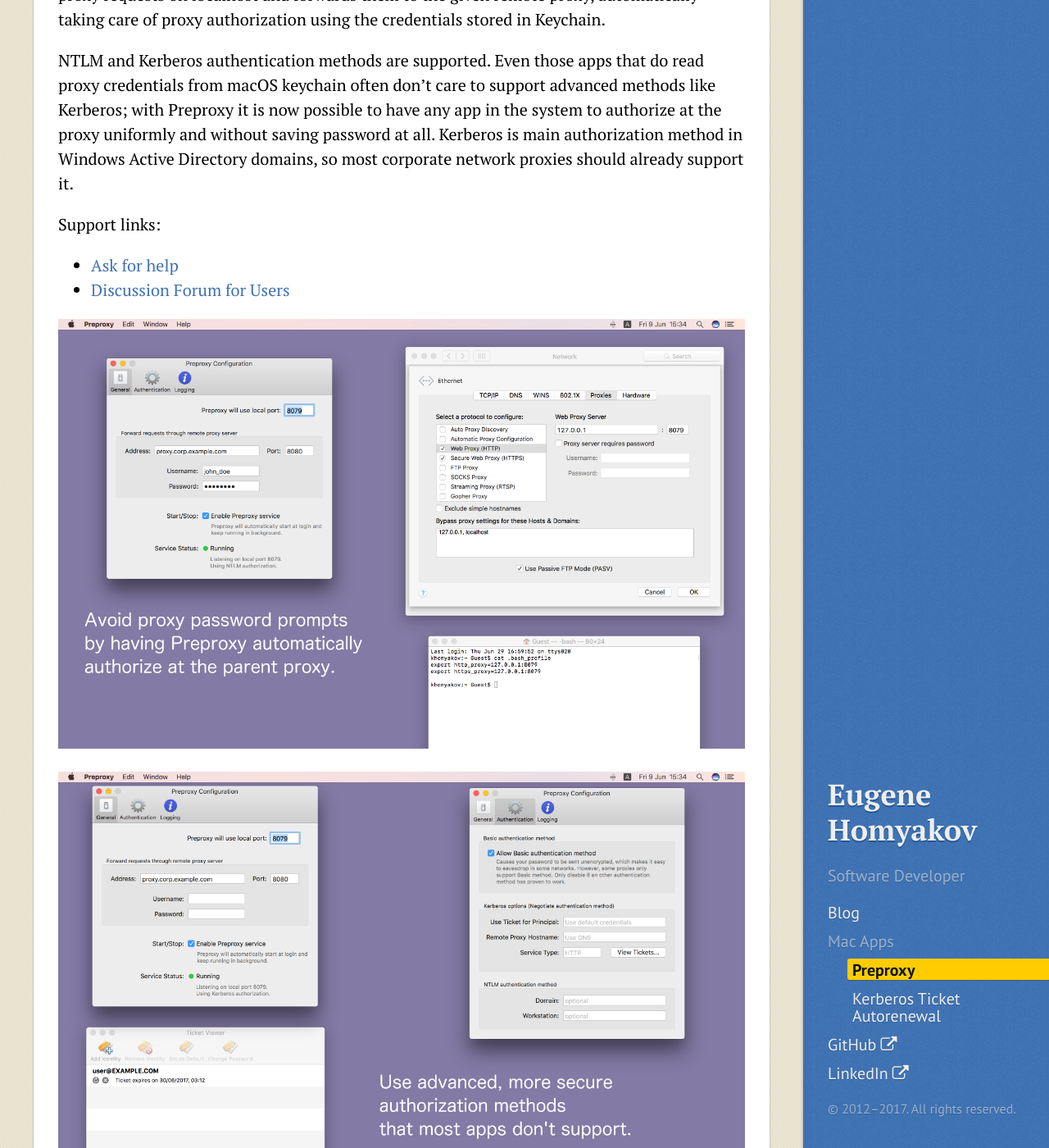
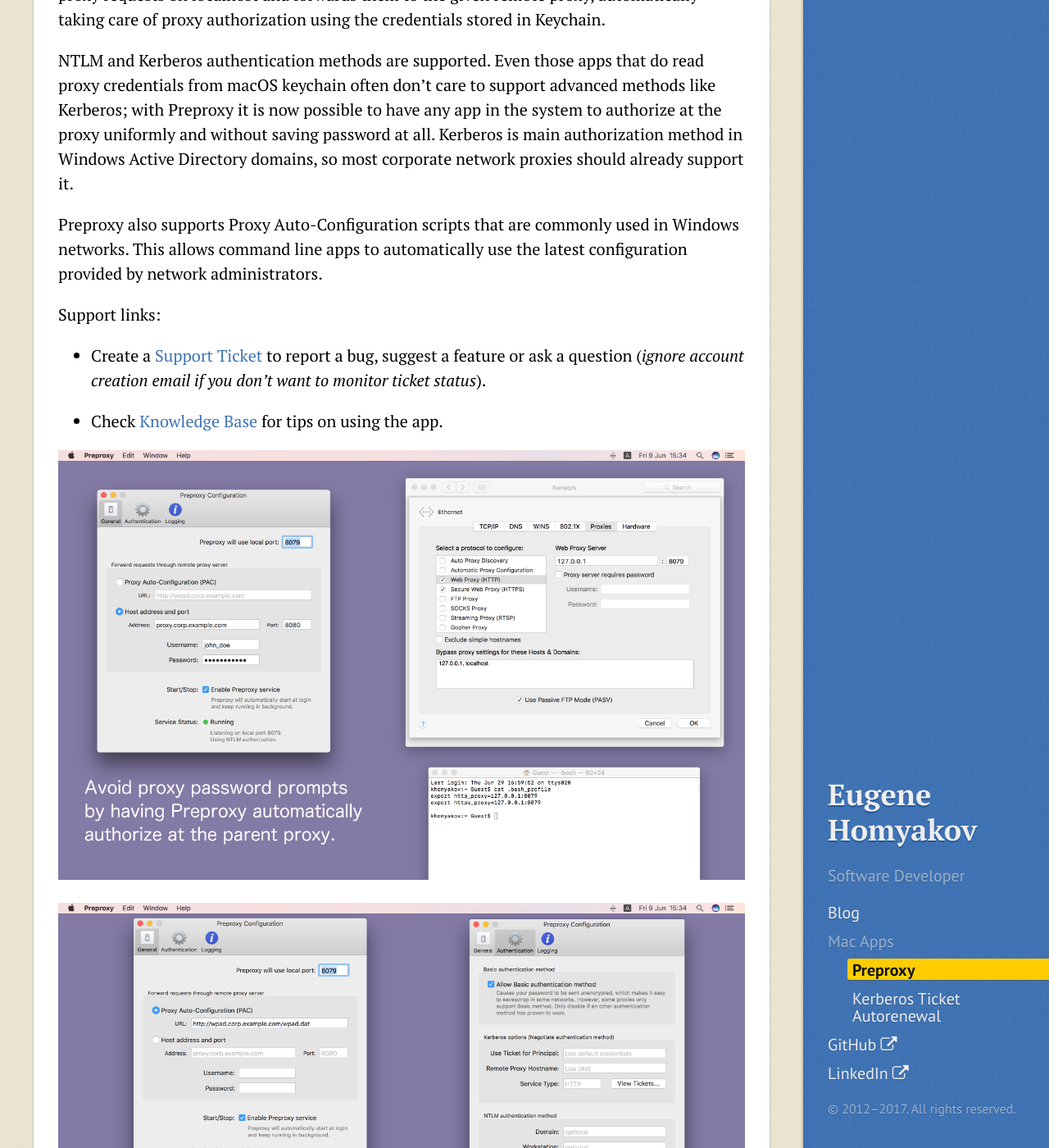
Before and after one commit to hamstergene/hamstergene.github.io, a Jekyll site: the page built from macapps/preproxy.md, in a window 1280 px wide and 1400 px high, scrolled down 407 px. Shown: the whole window at 82% size. Built offline with Jekyll 4.4.1, drawn with Linux system fonts in a browser that asks for light colours; nearby versions of some CDN libraries; some of the changed text lies outside the part shown.

Commit message:
modified for preproxy 1.4 and the new support portal

```diff
--- a/macapps/preproxy.md
+++ b/macapps/preproxy.md
@@ -14,22 +14,22 @@
 
 NTLM and Kerberos authentication methods are supported. Even those apps that do read proxy credentials from macOS keychain often don't care to support advanced methods like Kerberos; with Preproxy it is now possible to have any app in the system to authorize at the proxy uniformly and without saving password at all. Kerberos is main authorization method in Windows Active Directory domains, so most corporate network proxies should already support it.
 
+Preproxy also supports Proxy Auto-Configuration scripts that are commonly used in Windows networks. This allows command line apps to automatically use the latest configuration provided by network administrators.
+
 Support links:
 
-  * [Ask for help](https://desk.zoho.eu/portal/hamstergene/newticket)
-  * [Discussion Forum for Users](https://desk.zoho.eu/portal/hamstergene/community/mac-apps)
+  * Create a [Support Ticket](https://hamstergene.freshdesk.com/support/tickets/new) to report a bug, suggest a feature or ask a question (*ignore account creation email if you don't want to monitor ticket status*).
 
-[![Preproxy 1.3 NTLM Screenshot](/img/macapps/preproxy-1.3-screenshot-ntlm.png)](/img/macapps/preproxy-1.3-screenshot-ntlm.png)
+  * Check [Knowledge Base](https://hamstergene.freshdesk.com/support/solutions) for tips on using the app.
 
-[![Preproxy 1.3 Kerberos Screenshot](/img/macapps/preproxy-1.3-screenshot-krb.png)](/img/macapps/preproxy-1.3-screenshot-krb.png)
+[![Preproxy 1.4 NTLM Screenshot](/img/macapps/preproxy-1.4-screenshot-ntlm.png)](/img/macapps/preproxy-1.4-screenshot-ntlm.png)
 
-A useful tip:
-
-> If remote proxy address is left empty, Preproxy will connect to web sites directly, i.e. work like a regular proxy.
->
-> This can be useful if you need to temporarily turn proxy off without having to edit `.bash_profile`, Network preferences and whatever else that is configured to use Preproxy.
+[![Preproxy 1.4 Kerberos Screenshot](/img/macapps/preproxy-1.4-screenshot-krb.png)](/img/macapps/preproxy-1.4-screenshot-krb.png)
 
 Changes:
+
+1.4:
+- Proxy Auto-Configuration support (w/o SOCKS)
 
 1.3:
 - displaying latest requests
```
Also changed, not shown: other parts of macapps/preproxy.md (+2 -2 lines), macapps/ticket-renewer.md (+1 -2 lines), img/macapps/preproxy-1.3-screenshot-krb.png (deleted), img/macapps/preproxy-1.3-screenshot-ntlm.png (deleted), img/macapps/preproxy-1.4-screenshot-krb.png (added), img/macapps/preproxy-1.4-screenshot-ntlm.png (added).
